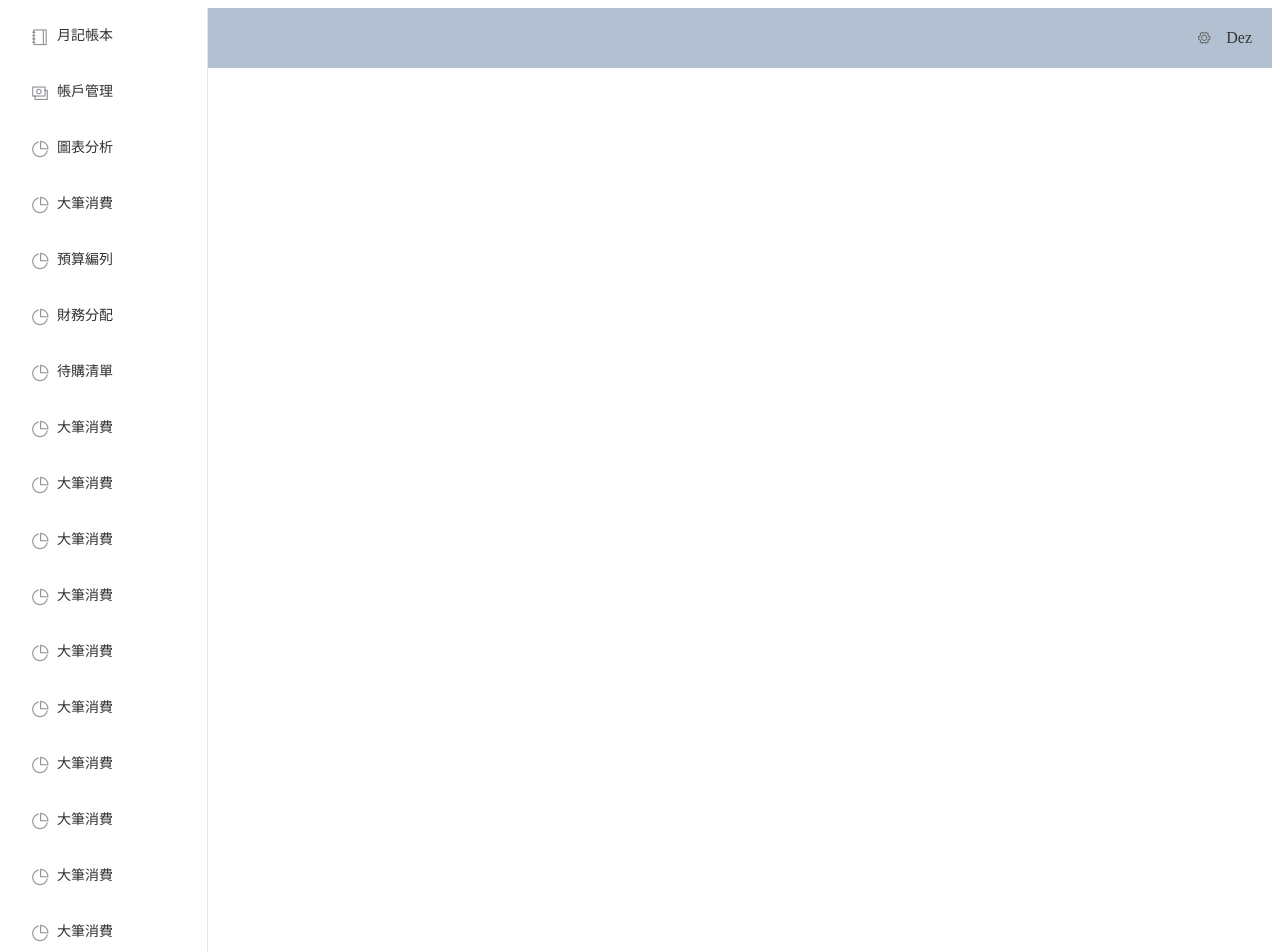
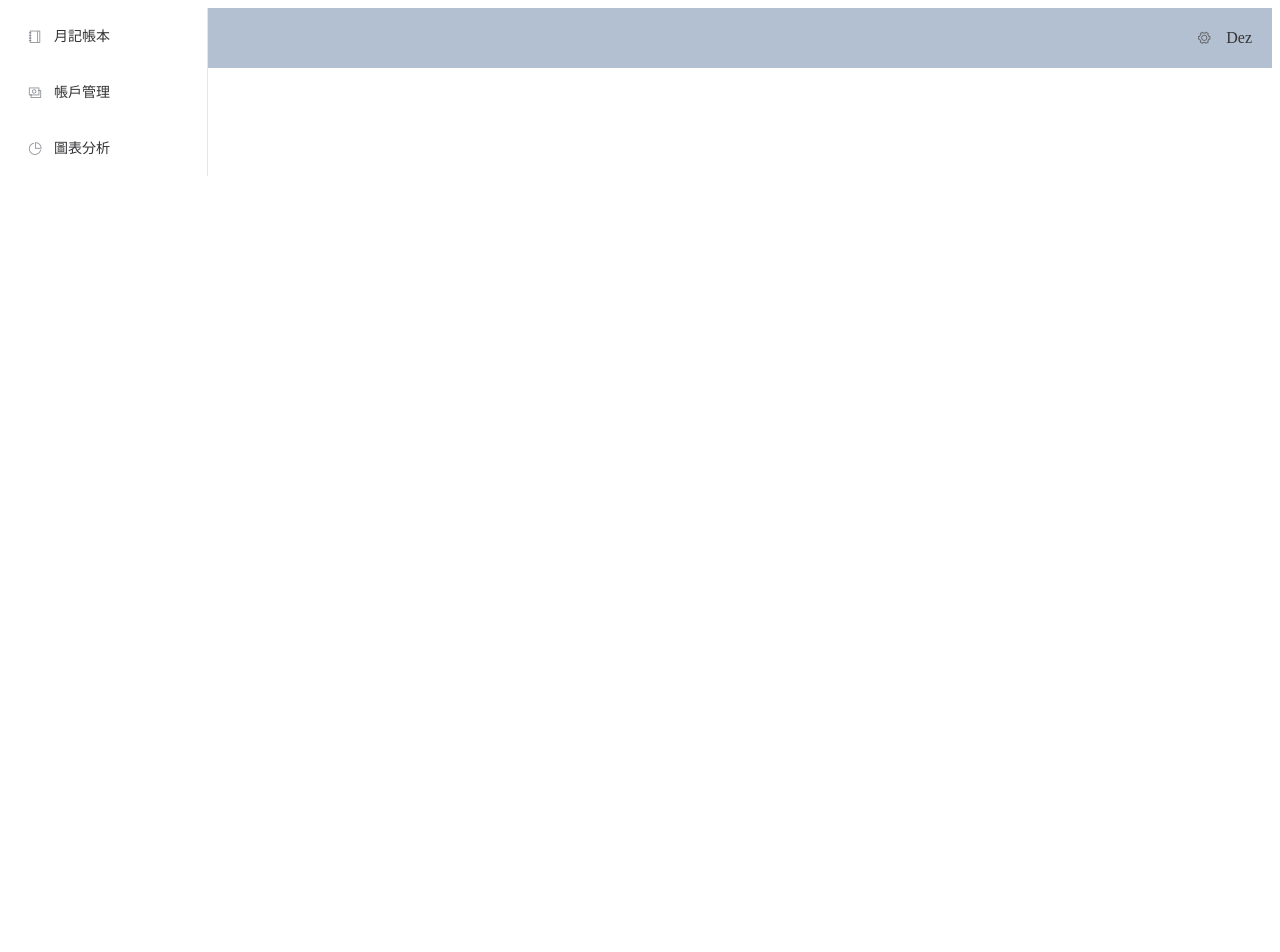
Before and after one commit to johnson0903/budget-everyday, a Vue app: page / in a window 1280 px wide. Shown: the top 952 px of the page. After the commit the page ends 800 px from the top, so only its background shows below. Built offline with nearby package versions, Linux system fonts and the light colour scheme.

Commit message:
新增路由到三個頁面

```diff
--- a/src/layout/components/Sidebar.vue
+++ b/src/layout/components/Sidebar.vue
@@ -3,7 +3,7 @@
     class="app-sidebar"
     width="200px"
   >
-    <el-menu>
+    <!-- <el-menu>
       <el-menu-item index="1">
         <template slot="title">
           <i class="el-icon-notebook-1" />月記帳本
@@ -19,87 +19,51 @@
           <i class="el-icon-pie-chart" />圖表分析
         </template>
       </el-menu-item>
-      <el-menu-item index="4">
-        <template slot="title">
-          <i class="el-icon-pie-chart" />大筆消費
-        </template>
-      </el-menu-item>
-      <el-menu-item index="5">
-        <template slot="title">
-          <i class="el-icon-pie-chart" />預算編列
-        </template>
-      </el-menu-item>
-      <el-menu-item index="6">
-        <template slot="title">
-          <i class="el-icon-pie-chart" />財務分配
-        </template>
-      </el-menu-item>
-      <el-menu-item index="7">
-        <template slot="title">
-          <i class="el-icon-pie-chart" />待購清單
-        </template>
-      </el-menu-item>
-      <el-menu-item index="8">
-        <template slot="title">
-          <i class="el-icon-pie-chart" />大筆消費
-        </template>
-      </el-menu-item>
-      <el-menu-item index="9">
-        <template slot="title">
-          <i class="el-icon-pie-chart" />大筆消費
-        </template>
-      </el-menu-item>
-      <el-menu-item index="10">
-        <template slot="title">
-          <i class="el-icon-pie-chart" />大筆消費
-        </template>
-      </el-menu-item>
-      <el-menu-item index="11">
-        <template slot="title">
-          <i class="el-icon-pie-chart" />大筆消費
-        </template>
-      </el-menu-item>
-      <el-menu-item index="12">
-        <template slot="title">
-          <i class="el-icon-pie-chart" />大筆消費
-        </template>
-      </el-menu-item>
-      <el-menu-item index="13">
-        <template slot="title">
-          <i class="el-icon-pie-chart" />大筆消費
-        </template>
-      </el-menu-item>
-      <el-menu-item index="14">
-        <template slot="title">
-          <i class="el-icon-pie-chart" />大筆消費
-        </template>
-      </el-menu-item>
-      <el-menu-item index="15">
-        <template slot="title">
-          <i class="el-icon-pie-chart" />大筆消費
-        </template>
-      </el-menu-item>
-      <el-menu-item index="16">
-        <template slot="title">
-          <i class="el-icon-pie-chart" />大筆消費
-        </template>
-      </el-menu-item>
-      <el-menu-item index="17">
-        <template slot="title">
-          <i class="el-icon-pie-chart" />大筆消費
-        </template>
-      </el-menu-item>
-      <el-menu-item index="18">
-        <template slot="title">
-          <i class="el-icon-pie-chart" />大筆消費
-        </template>
-      </el-menu-item>
+    </el-menu> -->
+    <el-menu
+      :default-active="activeIndex"
+      @select="handleItemSelect"
+    >
+      <template v-for="menuItem in menuList">
+        <el-menu-item
+          :key="menuItem.name"
+          :index="menuItem.name"
+        >
+          <i :class="['app-sidebar__icon', `${menuItem.meta.icon}`]" />
+          <span>{{ menuItem.meta.title }}</span>
+        </el-menu-item>
+      </template>
     </el-menu>
   </el-aside>
 </template>
 
 <script>
 export default {
-  name: 'Sidebar'
+  name: 'Sidebar',
+  data () {
+    return {
+      activeIndex: this.$route.name
+    }
+  },
+  computed: {
+    menuList () {
+      return this.$router.options.routes[0].children
+    }
+  },
+  methods: {
+    handleItemSelect (index) {
+      if (this.activeIndex !== index) {
+        this.activeIndex = index
+        this.$route.push({ name: index })
+      }
+    }
+  }
 }
 </script>
+<style lang="scss">
+  .app-sidebar {
+    &__icon {
+      margin-right: 0.75rem;
+    }
+  }
+</style>
--- a/src/router/index.js
+++ b/src/router/index.js
@@ -10,10 +10,22 @@ const routes = [
     component: () => import('../views/Home'),
     children: [
       {
-        path: '/accounting',
-        name: 'accounting',
-        component: () => import('../views/Accounting'),
-        meta: { title: '記帳', icon: 'el-icon-notebook-1' }
+        path: '/billing',
+        name: 'billing',
+        component: () => import('../views/Billing'),
+        meta: { title: '月記帳本', icon: 'el-icon-notebook-1' }
+      },
+      {
+        path: '/account',
+        name: 'account',
+        component: () => import('../views/Account'),
+        meta: { title: '帳戶管理', icon: 'el-icon-money' }
+      },
+      {
+        path: '/charts',
+        name: 'charts',
+        component: () => import('../views/Charts'),
+        meta: { title: '圖表分析', icon: 'el-icon-pie-chart' }
       }
     ]
   }
--- /dev/null
+++ b/src/views/Billing.vue
@@ -0,0 +1,17 @@
+<template>
+  <h1>Billing</h1>
+</template>
+
+<script>
+export default {
+  data () {
+    return {
+      value: new Date()
+    }
+  }
+}
+</script>
+
+<style>
+
+</style>
--- /dev/null
+++ b/src/views/Charts.vue
@@ -0,0 +1,17 @@
+<template>
+  <h1>Charts</h1>
+</template>
+
+<script>
+export default {
+  data () {
+    return {
+      value: new Date()
+    }
+  }
+}
+</script>
+
+<style>
+
+</style>
```
Also changed, not shown: src/views/Account.vue (renamed from src/views/Accounting.vue).
